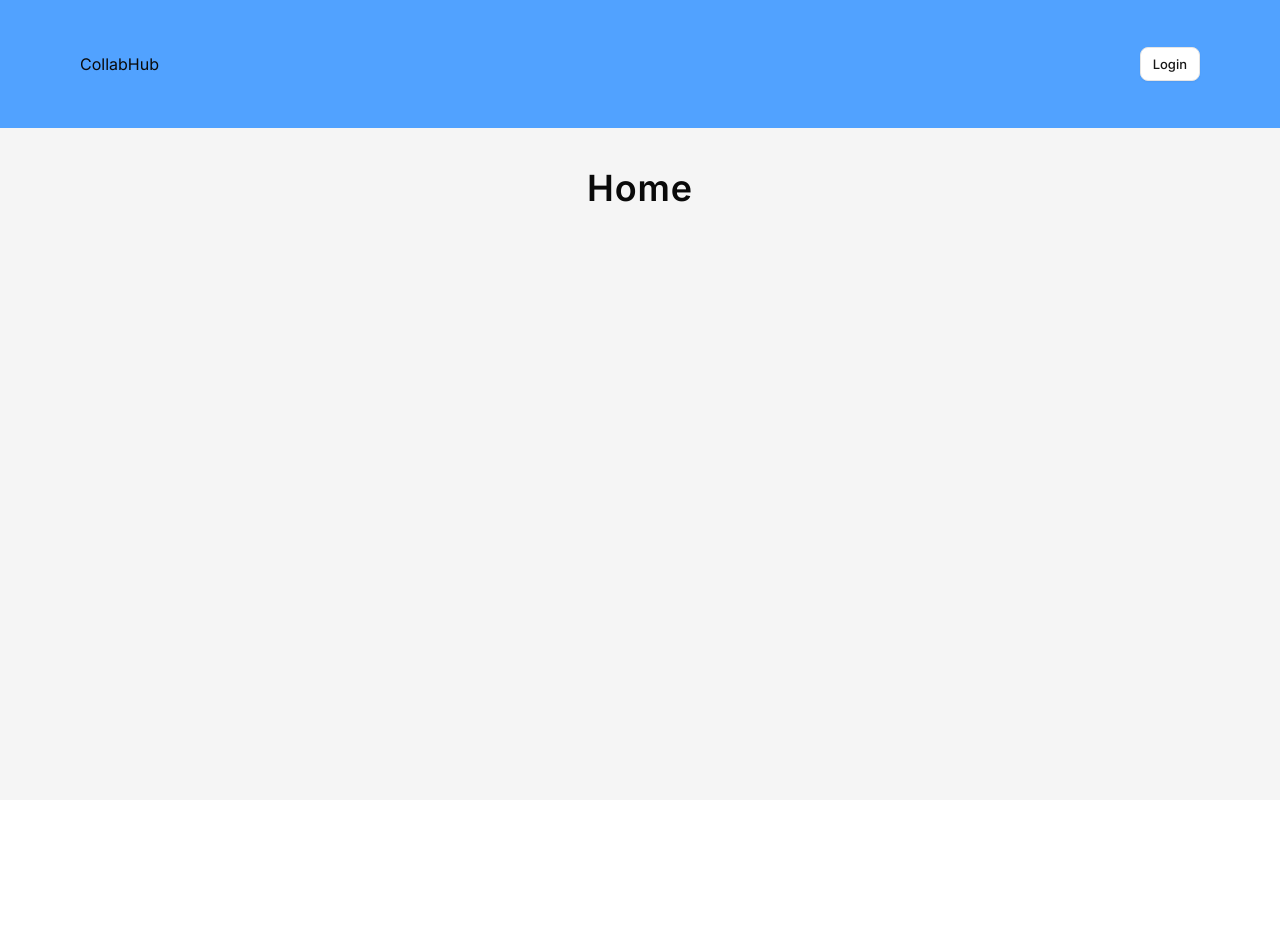
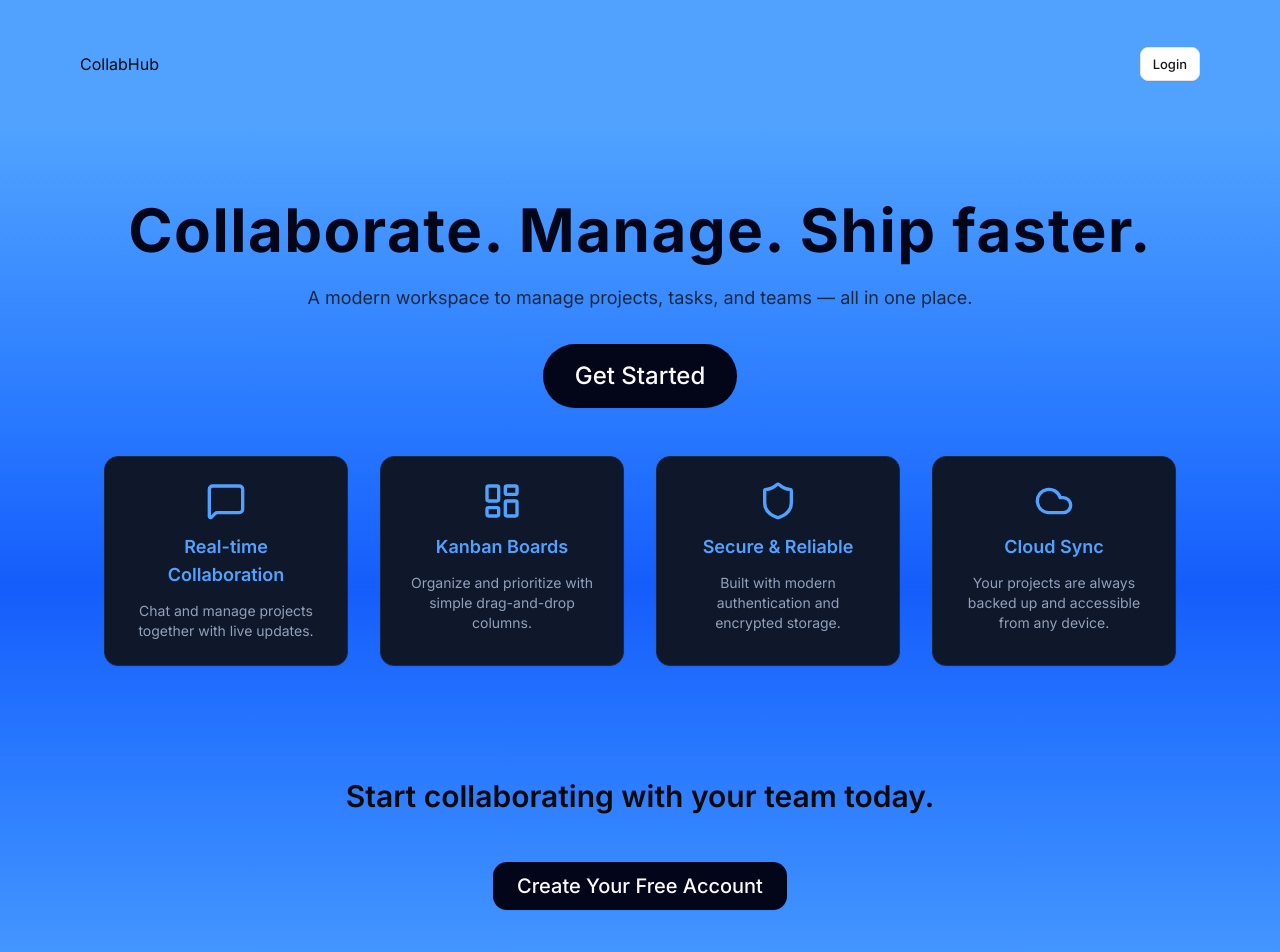
Before and after one commit to Gagun45/collabhub, a Next.js app: page / in a window 1280 px wide. Shown: the top 952 px of the page. Before the commit the page ends 800 px from the top, so only its background shows below. Built offline with nearby package versions, Linux system fonts and the light colour scheme; no server answers.

Commit message:
landing page, framer motion

```diff
--- /dev/null
+++ b/app/_components/CTA.tsx
@@ -0,0 +1,25 @@
+"use client";
+import { Button } from "@/components/ui/button";
+import { motion } from "framer-motion";
+import Link from "next/link";
+
+const CTA = () => {
+  return (
+    <motion.section
+      className="text-center py-24 space-y-12"
+      initial={{ opacity: 0 }}
+      whileInView={{ opacity: 1 }}
+    >
+      <motion.h2 className="text-3xl font-semibold">
+        Start collaborating with your team today.
+      </motion.h2>
+      <Button
+        asChild
+        className="bg-slate-950 text-xl p-6 rounded-xl hover:bg-slate-900"
+      >
+        <Link href="/login">Create Your Free Account</Link>
+      </Button>
+    </motion.section>
+  );
+};
+export default CTA;
--- /dev/null
+++ b/app/_components/Features.tsx
@@ -0,0 +1,65 @@
+"use client";
+
+import {
+  Cloud,
+  LayoutDashboard,
+  MessageSquare,
+  Shield,
+  type LucideIcon,
+} from "lucide-react";
+import { motion } from "framer-motion";
+import { Card, CardContent } from "@/components/ui/card";
+
+type Feature = {
+  icon: LucideIcon;
+  title: string;
+  desc: string;
+};
+
+const FEATURES: Feature[] = [
+  {
+    icon: MessageSquare,
+    title: "Real-time Collaboration",
+    desc: "Chat and manage projects together with live updates.",
+  },
+
+  {
+    icon: LayoutDashboard,
+    title: "Kanban Boards",
+    desc: "Organize and prioritize with simple drag-and-drop columns.",
+  },
+  {
+    icon: Shield,
+    title: "Secure & Reliable",
+    desc: "Built with modern authentication and encrypted storage.",
+  },
+  {
+    icon: Cloud,
+    title: "Cloud Sync",
+    desc: "Your projects are always backed up and accessible from any device.",
+  },
+];
+
+const Features = () => {
+  return (
+    <motion.section
+      initial={{ opacity: 0 }}
+      animate={{ opacity: 1 }}
+      transition={{ delay: 0.2 }}
+      className="max-w-6xl mx-auto px-6 grid grid-cols-2 xl:grid-cols-4 gap-8"
+    >
+      {FEATURES.map((f) => (
+        <motion.div key={f.title} className="max-w-96">
+          <Card className="bg-slate-900 h-full border-slate-800 hover:border-slate-700 hover:shadow-lg transition">
+            <CardContent className="p-6 text-center space-y-3">
+              <f.icon className="w-10 h-10 text-blue-400 mx-auto" />
+              <h3 className="font-semibold text-lg text-blue-400">{f.title}</h3>
+              <p className="text-slate-400 text-sm">{f.desc}</p>
+            </CardContent>
+          </Card>
+        </motion.div>
+      ))}
+    </motion.section>
+  );
+};
+export default Features;
--- /dev/null
+++ b/app/_components/Hero.tsx
@@ -0,0 +1,40 @@
+"use client";
+
+import { Button } from "@/components/ui/button";
+import { motion } from "framer-motion";
+import Link from "next/link";
+
+const Hero = () => {
+  return (
+    <section className="max-w-6xl mx-auto py-8 text-center space-y-6">
+      <motion.h1
+        initial={{ opacity: 0, y: 20 }}
+        animate={{ opacity: 1, y: 0 }}
+        transition={{ duration: 0.5 }}
+        className="text-5xl md:text-6xl font-bold text-slate-950"
+      >
+        Collaborate. Manage. Ship faster.
+      </motion.h1>
+      <motion.div
+        className="space-y-8"
+        initial={{ opacity: 0, y: 10 }}
+        animate={{ opacity: 1, y: 0 }}
+        transition={{ delay: 0.5 }}
+      >
+        <p className="text-lg text-slate-800 max-w-2xl mx-auto">
+          A modern workspace to manage projects, tasks, and teams — all in one
+          place.
+        </p>
+
+        <Button
+          size={"lg"}
+          asChild
+          className="bg-slate-950 text-xl md:text-2xl p-6 md:p-8 rounded-4xl hover:bg-slate-900"
+        >
+          <Link href={"/my-teams"}>Get Started</Link>
+        </Button>
+      </motion.div>
+    </section>
+  );
+};
+export default Hero;
--- a/app/globals.css
+++ b/app/globals.css
@@ -196,7 +196,7 @@ html {
     @apply px-4 md:px-10 lg:px-20
   }
   main {
-    @apply py-5 lg:py-10 bg-secondary min-h-[calc(100vh-128px)] flex flex-col items-center gap-4
+    @apply py-5 lg:py-10 bg-gradient-to-b from-blue-400 via-blue-600 to-blue-400 min-h-[calc(100vh-128px)] flex flex-col items-center gap-4
   }
   h1 {
     @apply text-4xl font-semibold tracking-wide
--- a/app/page.tsx
+++ b/app/page.tsx
@@ -1,7 +1,13 @@
+import CTA from "./_components/CTA";
+import Features from "./_components/Features";
+import Hero from "./_components/Hero";
+
 export default function Home() {
   return (
     <main>
-      <h1>Home</h1>
+      <Hero />
+      <Features />
+      <CTA />
     </main>
   );
 }
--- a/middleware.ts
+++ b/middleware.ts
@@ -17,7 +17,7 @@ export default auth(async function middleware(req) {
   if (isLoggedIn && isAuthRoute)
     return NextResponse.redirect(new URL("/", req.nextUrl));
   if (!isLoggedIn && isProtectedRoute)
-    return NextResponse.redirect(new URL("/", req.nextUrl));
+    return NextResponse.redirect(new URL("/login", req.nextUrl));
 });
 
 export const config = {
--- a/package.json
+++ b/package.json
@@ -23,6 +23,7 @@
     "class-variance-authority": "^0.7.1",
     "clsx": "^2.1.1",
     "date-fns": "^4.1.0",
+    "framer-motion": "^12.23.24",
     "lodash": "^4.17.21",
     "lucide": "^0.544.0",
     "lucide-react": "^0.544.0",
```
Also changed, not shown: 1 other file (tests, documents, lock files or other folders).
